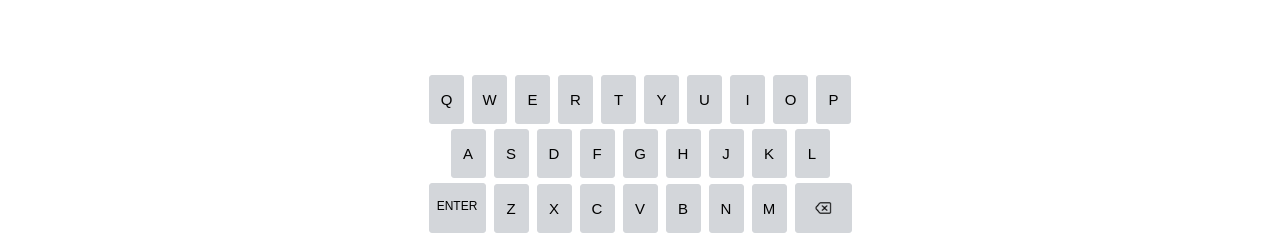
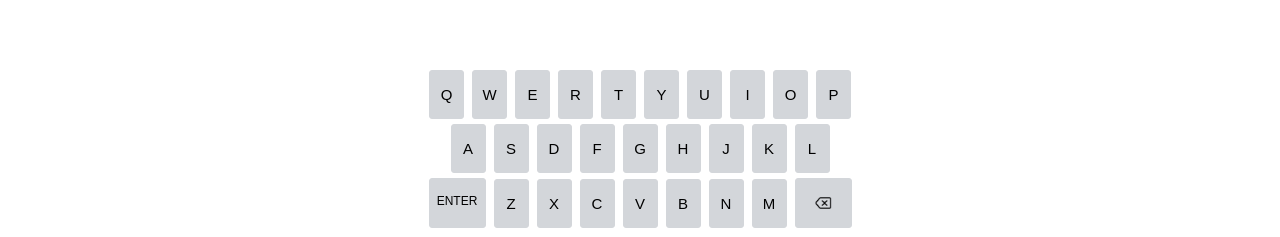
Before and after one commit to katerinawang/csis1430, a plain HTML site: page htdocs/photoshop/index.html in a window 1280 px wide. Shown: the part 560-797 px from the top of the page. Drawn offline with Linux system fonts and the light colour scheme; a web font is replaced by a local one.

Commit message:
size adjustment

```diff
--- a/htdocs/photoshop/css/style.css
+++ b/htdocs/photoshop/css/style.css
@@ -10,9 +10,6 @@
     --defined-color: #d3d6da;
     --title-font: 'Ubuntu', sans-serif;
     --key-font: 'Sofia Sans Semi Condensed', sans-serif;
-}
-body{
-    height: fit-content;
 }
 /* header section grid defined, comprises three dives */
 header{
@@ -52,7 +49,7 @@ main{
 }
 /* grid section 5 x 6 grid wrapper */
 .grid-wrapper{
-    margin: 130px auto;
+    margin: calc(50vh - 260px) auto;
     width: 250px;
     height: 300px;
     display: grid;
@@ -70,9 +67,7 @@ main{
     width: 500px;
     height: 160px;
     display: block;
-    position: absolute;
-    left: calc(50% - 250px);
-    bottom: 10px;
+    margin: auto;
     text-align: center;
 }
 /* each row of keyboard */
@@ -92,7 +87,7 @@ main{
     border: 1px solid var(--defined-color);
     border-radius: 3px;
 }
-/* adjust 'enter' and 'delete' key: width, height, position and vertical lignment*/
+/* adjust 'enter' and 'delete' key: width, height, position and vertical alignment*/
 .line-3 div:first-child{
     width: 57px;
     height: 50px;
```
